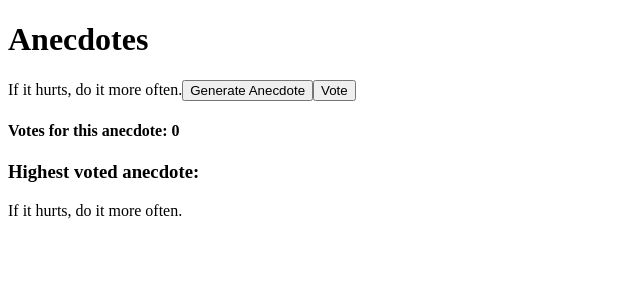
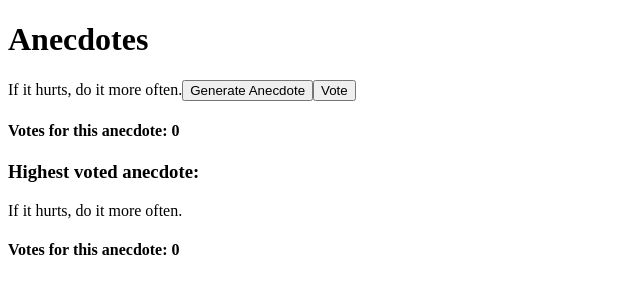
Before and after one commit to bshanz/fso-part-1, a React (Create React App) app in the folder part1/: page / in a window 1280 px wide. Shown: the top 300 px of the page, without its empty margins (0-640 px from the left). Built offline with nearby package versions, Linux system fonts and the light colour scheme.

Commit message:
Added vote count for highest voted anecdote

```diff
--- a/part1/src/App.js
+++ b/part1/src/App.js
@@ -56,6 +56,7 @@ console.log(highestVoteIndex)
       <h4>Votes for this anecdote: {points[selected]}</h4>
       <h3>Highest voted anecdote:</h3>
       <div>{anecdotes[highestVoteIndex]}</div>
+      <h4>Votes for this anecdote: {points[highestVoteIndex]}</h4>
     </div>
   )
 }
```
